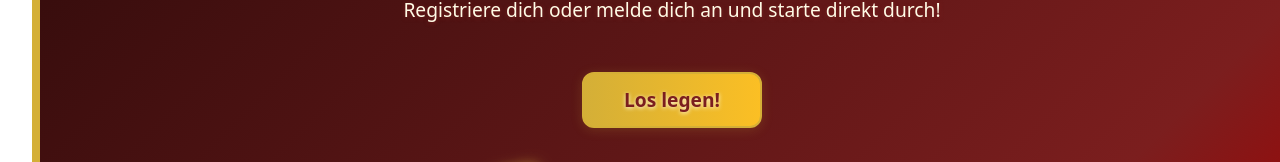
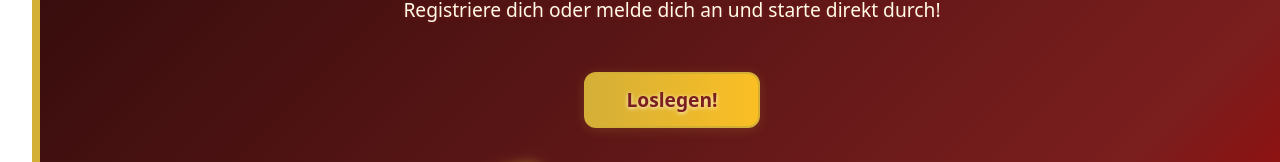
Before and after one commit to Cyril234/Casino, a React (Vite) app in the folder Documents/Module/Casino/casino-frontend/: page / in a window 1280 px wide. Shown: the part 361-523 px from the top of the page. Built offline with nearby package versions, Linux system fonts and the light colour scheme.

Commit message:
More Components

```diff
--- a/Documents/Module/Casino/casino-frontend/src/App.tsx
+++ b/Documents/Module/Casino/casino-frontend/src/App.tsx
@@ -6,6 +6,7 @@ import LoginWithEmailAndPassword from './components/login/LoginWithEmailAndPassw
 import LoginAsGuest from './components/login/LoginAsGuest'
 import Start from './components/Start'
 import Gameoverview from './components/Gamesoverview'
+import Register from './components/Register'
 
 function App() {
   return (
@@ -17,6 +18,7 @@ function App() {
         <Route path='/login-as-guest' element={<LoginAsGuest />} />
         <Route path='/login-with-email-and-password' element={<LoginWithEmailAndPassword />} />
         <Route path='/gameoverview' element={<Gameoverview />} />
+        <Route path='/register' element={<Register />} />
       </Routes>
     </>
   )
--- /dev/null
+++ b/Documents/Module/Casino/casino-frontend/src/components/Register.tsx
@@ -0,0 +1,7 @@
+export default function Register() {
+    return (
+        <>
+
+        </>
+    )
+}
--- a/Documents/Module/Casino/casino-frontend/src/components/Start.tsx
+++ b/Documents/Module/Casino/casino-frontend/src/components/Start.tsx
@@ -1,7 +1,6 @@
 import { useNavigate } from "react-router";
 import "../styles/Start.css";
 
-// Beispielbild aus den Assets (Blackjack/21.png), du kannst das Bild nach Wunsch ändern
 import casinoBg from "../assets/Blackjack/21.png";
 import chipImg from "../assets/Blackjack/5.png";
 import cardImg from "../assets/Blackjack/1.png";
@@ -10,7 +9,7 @@ import cardImg2 from "../assets/Blackjack/2.png";
 export default function Start() {
     const navigate = useNavigate();
     function handleLogin() {
-        navigate("/login");
+        navigate("/login-overview");
     }
     return (
         <div className="start-container">
@@ -20,7 +19,7 @@ export default function Start() {
                 <h1 className="start-title">Willkommen im Casino!</h1>
                 <p className="start-desc">Erlebe echtes Casino-Feeling mit modernen Spielen und exklusivem Ambiente.</p>
                 <p className="start-desc">Registriere dich oder melde dich an und starte direkt durch!</p>
-                <button className="start-btn" onClick={handleLogin}>Los legen!</button>
+                <button className="start-btn" onClick={handleLogin}>Loslegen!</button>
                 <div className="start-deco">
                     <img src={chipImg} alt="Chip" className="chip" />
                     <img src={cardImg} alt="Karte" className="card" />
--- a/Documents/Module/Casino/casino-frontend/src/components/login/Loginoverview.tsx
+++ b/Documents/Module/Casino/casino-frontend/src/components/login/Loginoverview.tsx
@@ -7,6 +7,7 @@ export default function Loginoverview() {
     const goToEmailPwd = () => navigate('/login-with-email-and-password');
     const goToBadge = () => navigate('/login-with-badge');
     const goToGuest = () => navigate('/login-as-guest');
+    const goToRegister = () => navigate('/register');
 
     return (
         <div id="login-container">
@@ -23,6 +24,9 @@ export default function Loginoverview() {
                 <button id="guest-login" className="casino-button" onClick={goToGuest}>
                     Anmeldung als Gast
                 </button>
+                <button id="register" className='casino-button' onClick={goToRegister}>
+                    Noch kein Konto? - Registrieren!
+                </button>
             </div>
         </div>
     );
```
